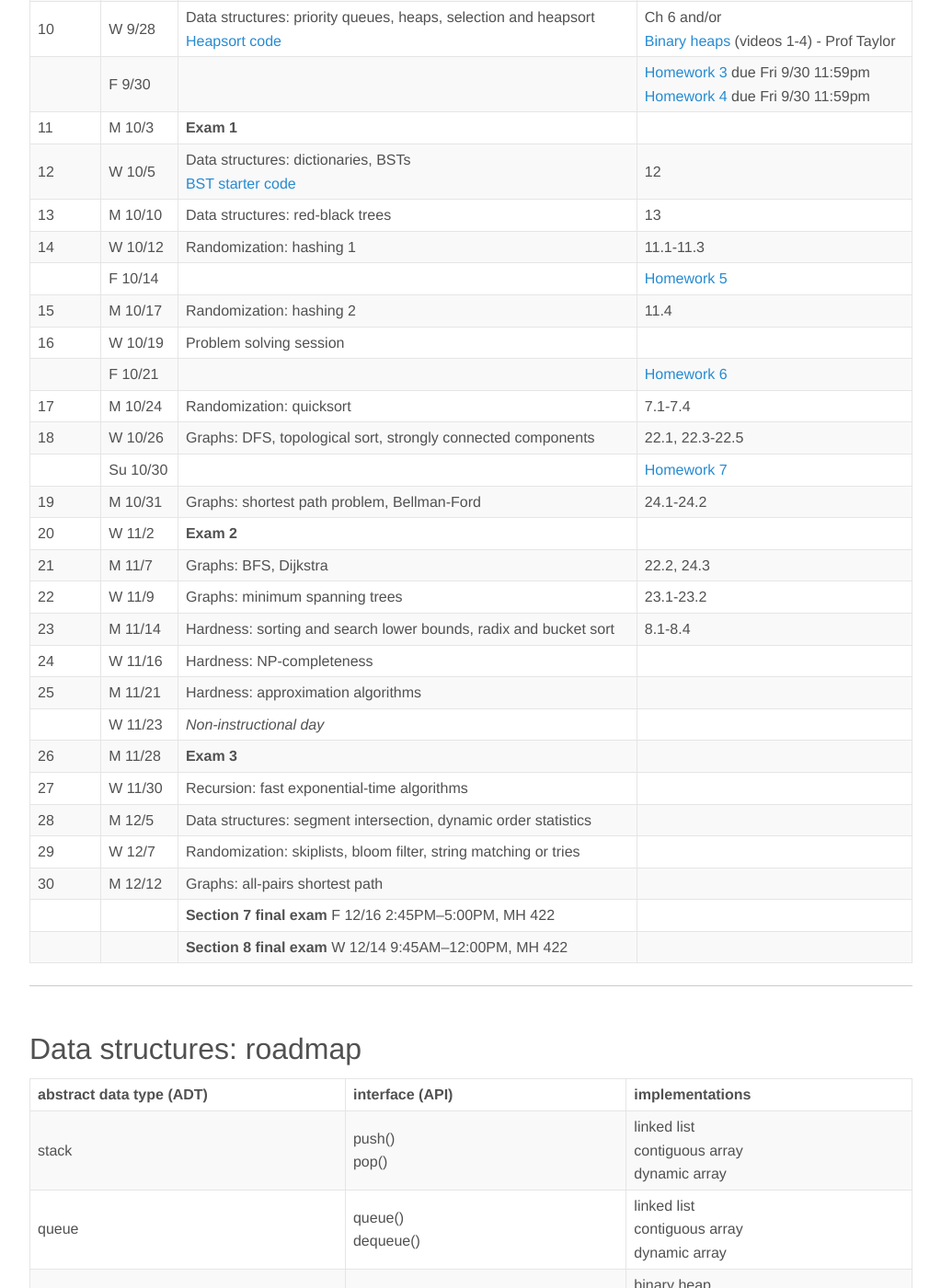
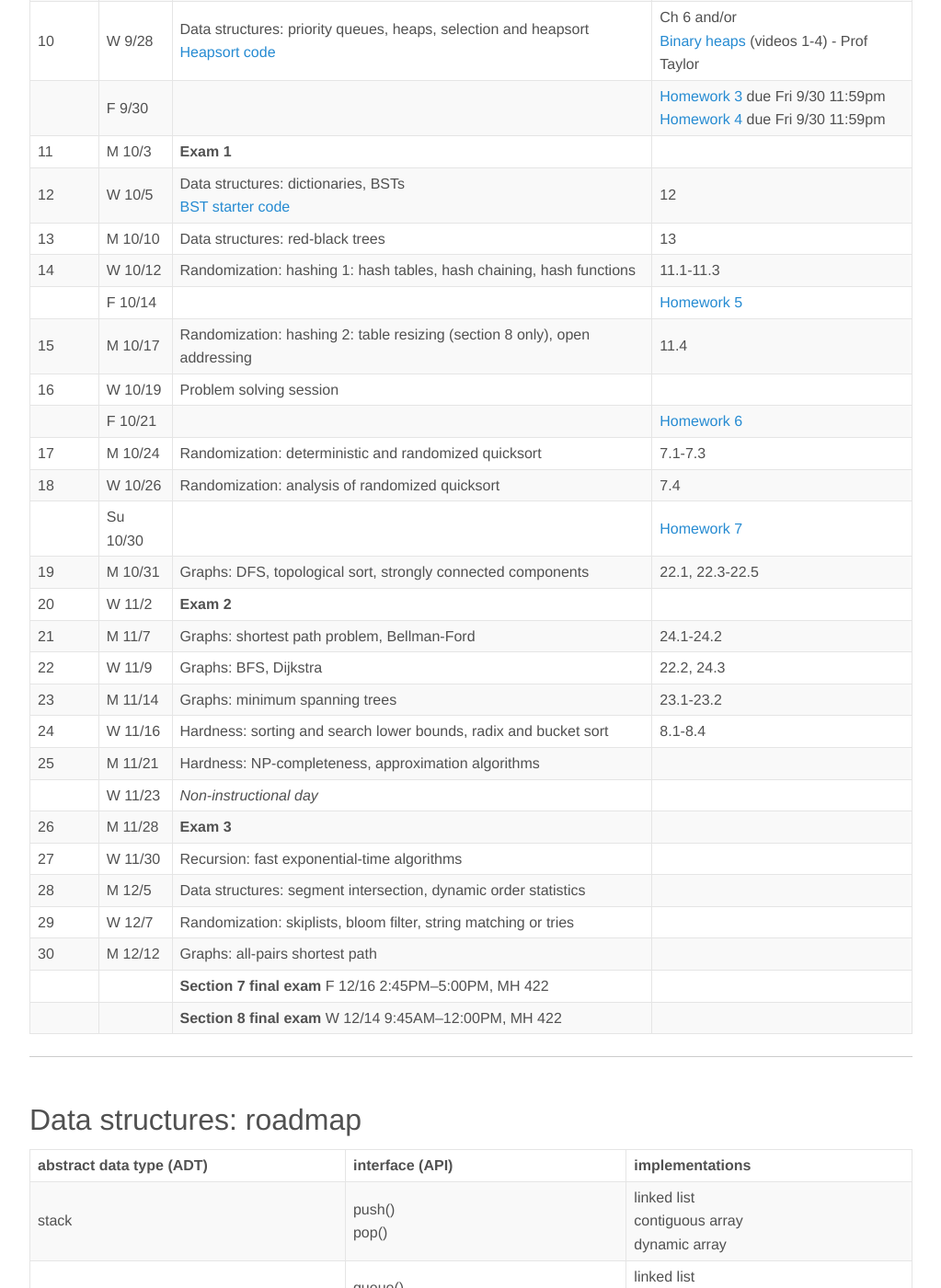
Before and after one commit to jnylam/jnylam.github.io, a Jekyll site: the page built from _courses/146-f16/index.md, in a window 1280 px wide and 1400 px high, scrolled down 929 px. Shown: the whole window at 92% size, without its empty margins (128-1151 px from the left). Built offline with Jekyll 4.4.1, drawn with Linux system fonts in a browser that asks for light colours.

Commit message:
146 update

```diff
--- a/_courses/146-f16/index.md
+++ b/_courses/146-f16/index.md
@@ -27,21 +27,21 @@ Lecture|Date|Topic|Reading/homework
 11 | M 10/3 | __Exam 1__
 12 | W 10/5 | Data structures: dictionaries, BSTs<br>[BST starter  code](https://glot.io/snippets/ej354dtkn2)| 12
 13 | M 10/10 | Data structures: red-black trees | 13
-14 | W 10/12 | Randomization: hashing 1 | 11.1-11.3
+14 | W 10/12 | Randomization: hashing 1: hash tables, hash chaining, hash functions | 11.1-11.3
 | F 10/14 | | [Homework 5](homework05.html)
-15 | M 10/17 | Randomization: hashing 2 | 11.4
+15 | M 10/17 | Randomization: hashing 2: table resizing (section 8 only), open addressing | 11.4
 16 | W 10/19 | Problem solving session
 | F 10/21 | | [Homework 6](homework06.html)
-17 | M 10/24 | Randomization: quicksort | 7.1-7.4
-18 | W 10/26 | Graphs: DFS, topological sort, strongly connected components | 22.1, 22.3-22.5
+17 | M 10/24 | Randomization: deterministic and randomized quicksort | 7.1-7.3
+18 | W 10/26 | Randomization: analysis of randomized quicksort | 7.4
 | Su 10/30 | | [Homework 7](homework07.html)
-19 | M 10/31 | Graphs: shortest path problem, Bellman-Ford | 24.1-24.2
+19 | M 10/31 | Graphs: DFS, topological sort, strongly connected components | 22.1, 22.3-22.5
 20 | W 11/2 | __Exam 2__
-21 | M 11/7 | Graphs: BFS, Dijkstra | 22.2, 24.3
-22 | W 11/9 | Graphs: minimum spanning trees | 23.1-23.2
-23 | M 11/14 | Hardness: sorting and search lower bounds, radix and bucket sort | 8.1-8.4
-24 | W 11/16 | Hardness: NP-completeness
-25 | M 11/21 | Hardness: approximation algorithms
+21 | M 11/7 | Graphs: shortest path problem, Bellman-Ford | 24.1-24.2
+22 | W 11/9 | Graphs: BFS, Dijkstra | 22.2, 24.3
+23 | M 11/14 | Graphs: minimum spanning trees | 23.1-23.2
+24 | W 11/16 | Hardness: sorting and search lower bounds, radix and bucket sort | 8.1-8.4
+25 | M 11/21 | Hardness: NP-completeness, approximation algorithms
  | W 11/23 | _Non-instructional day_
 26 | M 11/28 | __Exam 3__
 27 | W 11/30 | Recursion: fast exponential-time algorithms
```
Also changed, not shown: _courses/146-f16/homework07.md (+1 -1 lines).
